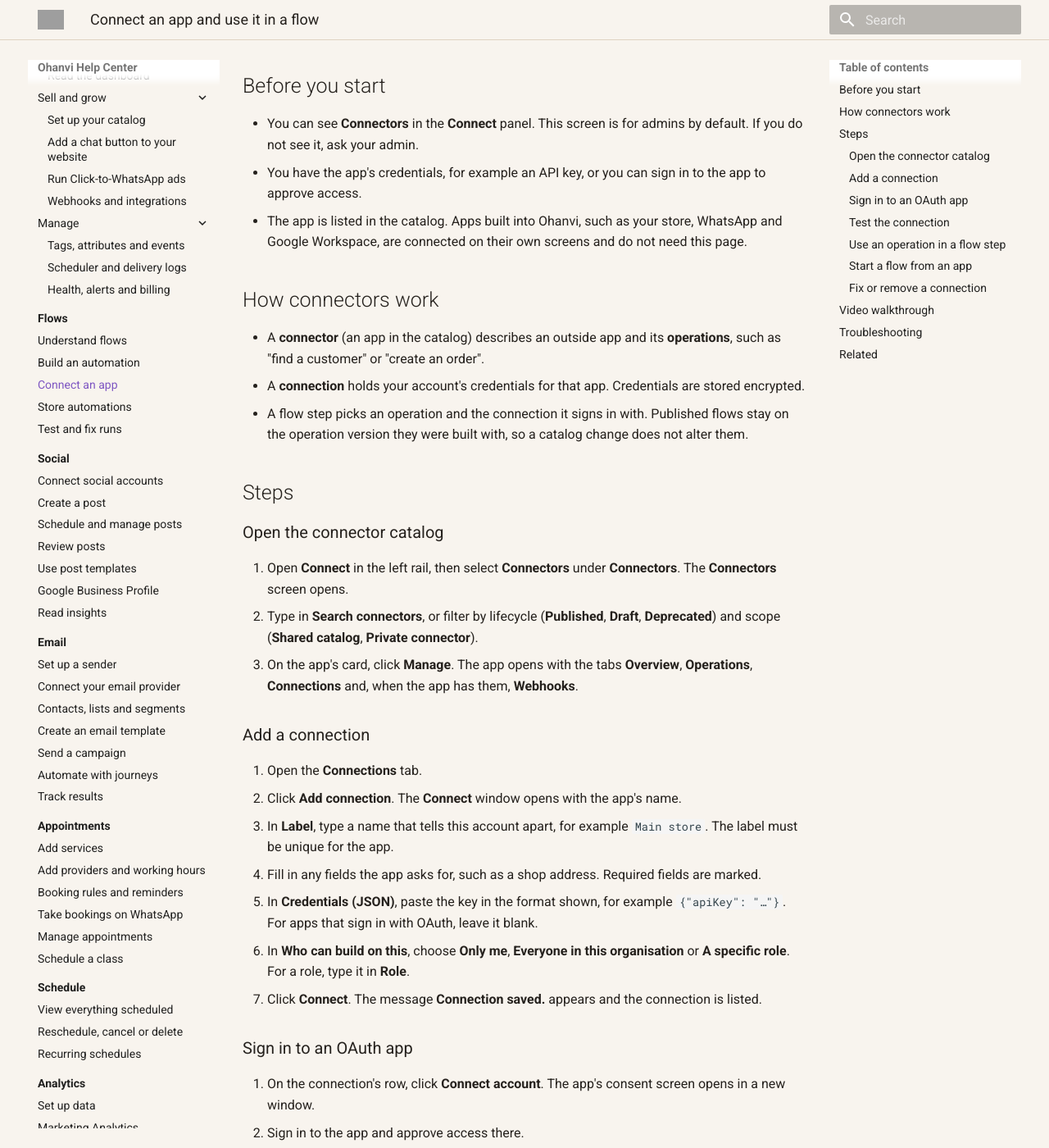
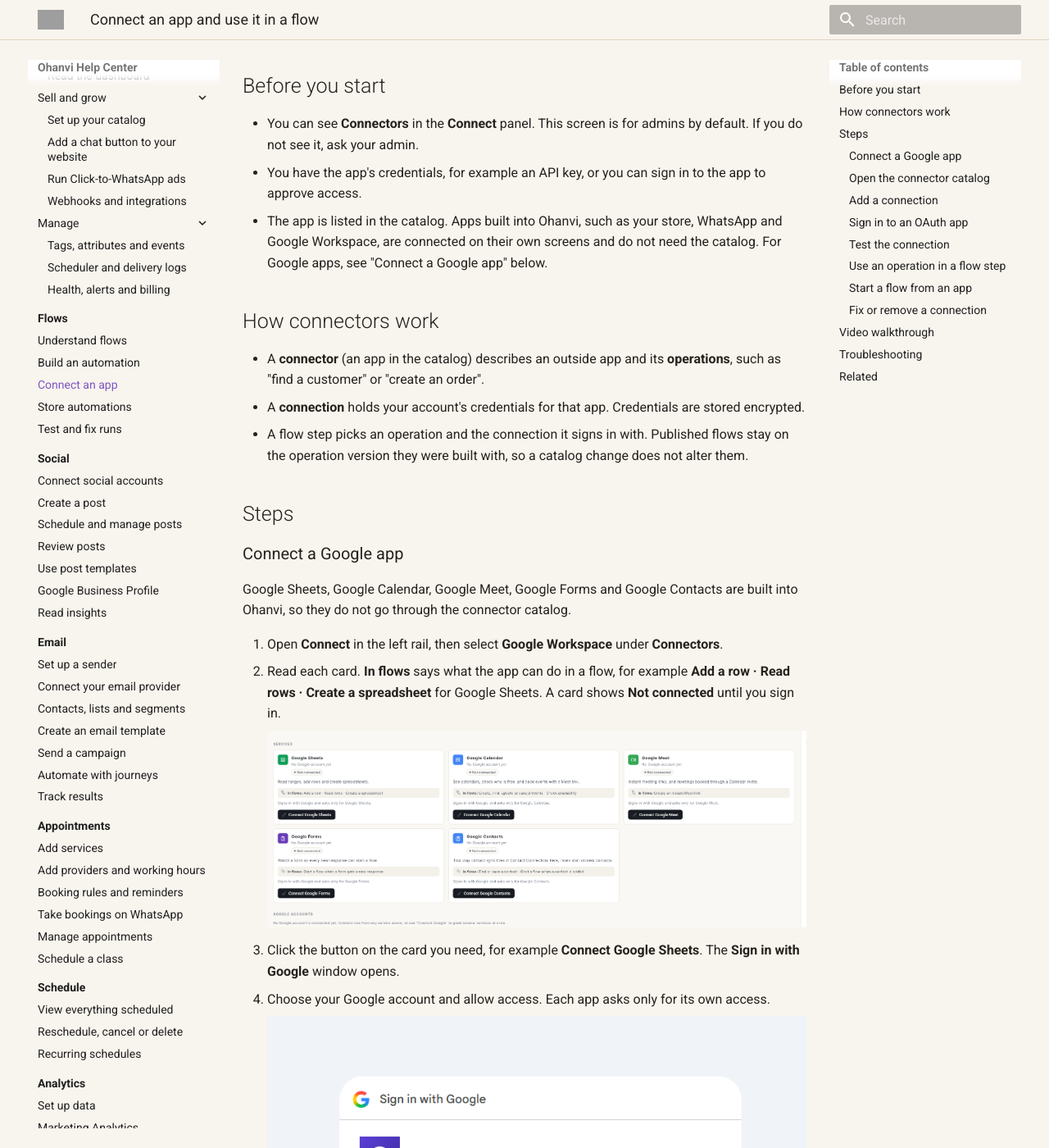
Before and after one commit to Ohanvi/ohanvi.github.io, an MkDocs documentation site: the page built from docs/flows/connect-apps-for-flows.md, in a window 1280 px wide and 1400 px high, scrolled down 210 px. Shown: the whole window at 82% size. Built offline with MkDocs 1.6.1 and Material for MkDocs 9.7.7, drawn with Linux system fonts in a browser that asks for light colours; some of the changed text lies outside the part shown; grey boxes are pictures that could not be loaded.

Commit message:
docs(flows): 9 screenshots on the Flows pages
Seen on app.ohanvi.com (29 Sep):
- Flows list: find/sort, preview panel, builder canvas, Pause this
  flow?, and the More menu (Pause, Duplicate, Delete or Archive).
- Build: the Zapier API keys page (username and key hidden).
- Connect an app: new 'Connect a Google app' section for the built-in
  Google Workspace cards and the Google sign-in window (account hidden).
- Store automations: the Store Connections cards (store addresses and an
  error banner cropped out).

Co-Authored-By: Claude Opus 5.5 (1M context) <noreply@anthropic.com>

```diff
--- a/docs/flows/connect-apps-for-flows.md
+++ b/docs/flows/connect-apps-for-flows.md
@@ -11,7 +11,7 @@ Connect an outside app, such as a store or a CRM, through the connector catalog
 
 - You can see **Connectors** in the **Connect** panel. This screen is for admins by default. If you do not see it, ask your admin.
 - You have the app's credentials, for example an API key, or you can sign in to the app to approve access.
-- The app is listed in the catalog. Apps built into Ohanvi, such as your store, WhatsApp and Google Workspace, are connected on their own screens and do not need this page.
+- The app is listed in the catalog. Apps built into Ohanvi, such as your store, WhatsApp and Google Workspace, are connected on their own screens and do not need the catalog. For Google apps, see "Connect a Google app" below.
 
 ## How connectors work
 
@@ -20,6 +20,22 @@ Connect an outside app, such as a store or a CRM, through the connector catalog
 - A flow step picks an operation and the connection it signs in with. Published flows stay on the operation version they were built with, so a catalog change does not alter them.
 
 ## Steps
+
+### Connect a Google app
+
+Google Sheets, Google Calendar, Google Meet, Google Forms and Google Contacts are built into Ohanvi, so they do not go through the connector catalog.
+
+1. Open **Connect** in the left rail, then select **Google Workspace** under **Connectors**.
+2. Read each card. **In flows** says what the app can do in a flow, for example **Add a row · Read rows · Create a spreadsheet** for Google Sheets. A card shows **Not connected** until you sign in.
+
+    ![Google Workspace with the Google Sheets, Calendar, Meet, Forms and Contacts cards](../assets/screenshots/flows-connect-1-google-workspace.png)
+
+3. Click the button on the card you need, for example **Connect Google Sheets**. The **Sign in with Google** window opens.
+4. Choose your Google account and allow access. Each app asks only for its own access.
+
+    ![Sign in with Google window, Choose an account to continue to Ohanvi](../assets/screenshots/flows-connect-2-google-signin.png)
+
+The connected account then shows under **Google accounts**. To grant several apps at once, use **Connect Google**.
 
 ### Open the connector catalog
 
```
Also changed, not shown: docs/flows/build-automation-flow.md (+3 -1 lines), docs/flows/flows-overview-and-list.md (+14 -7 lines), docs/flows/store-journeys.md (+3 -1 lines), docs/assets/screenshots/flows-build-1-zapier-keys.png (added), docs/assets/screenshots/flows-connect-1-google-workspace.png (added), docs/assets/screenshots/flows-connect-2-google-signin.png (added), docs/assets/screenshots/flows-overview-1-preview-panel.png (added), docs/assets/screenshots/flows-overview-2-find-and-sort.png (added), docs/assets/screenshots/flows-overview-3-pause.png (added), docs/assets/screenshots/flows-overview-4-more-menu.png (added), docs/assets/screenshots/flows-overview-5-canvas.png (added), docs/assets/screenshots/flows-store-1-store-connections.png (added).
